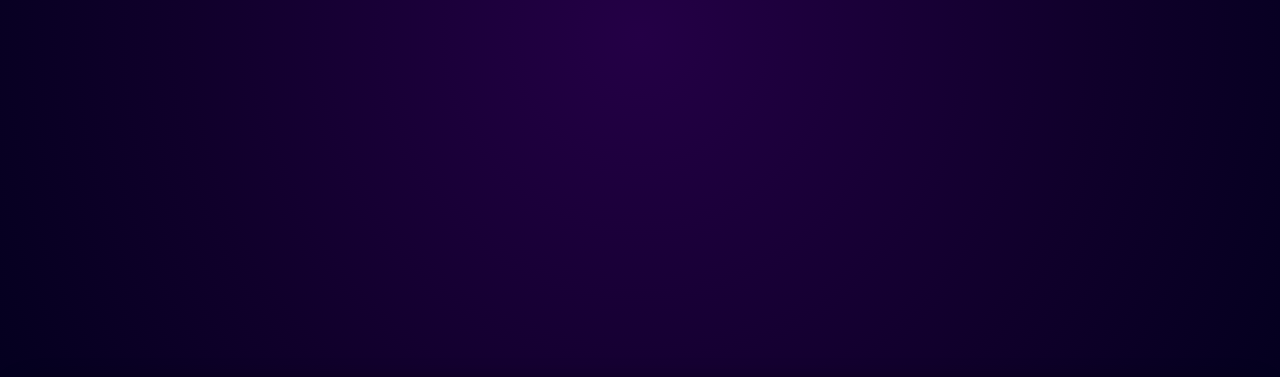
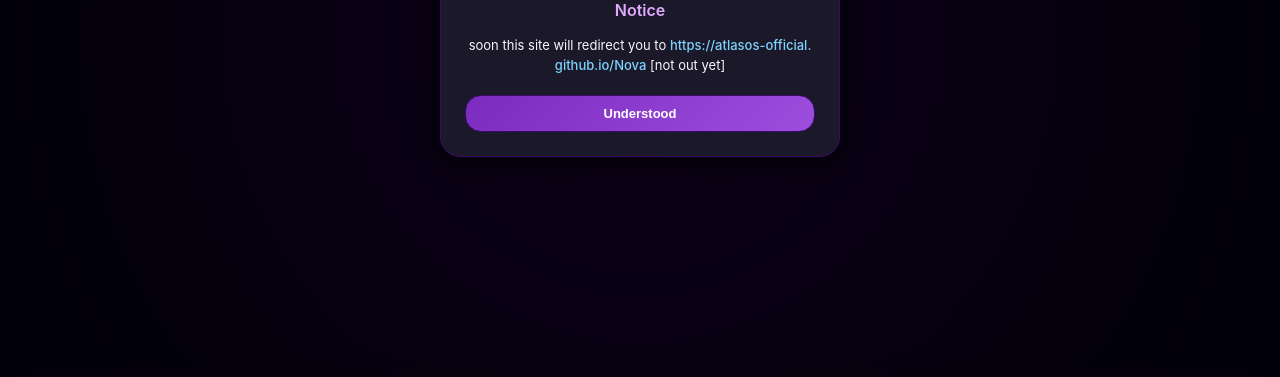
Before and after one commit to AtlasOs-Official/Galaxy, a plain HTML site: page index.html in a window 1280 px wide. Shown: the part 365-742 px from the top of the page. Drawn offline with Linux system fonts and the light colour scheme.

Commit message:
Update index.html

```diff
--- a/index.html
+++ b/index.html
@@ -87,6 +87,88 @@
       display: none !important;
     }
 
+    /* Startup Modal Overlay */
+    #startup-modal-overlay {
+      position: fixed;
+      top: 0;
+      left: 0;
+      width: 100vw;
+      height: 100vh;
+      background: rgba(0, 0, 0, 0.65);
+      backdrop-filter: blur(8px);
+      -webkit-backdrop-filter: blur(8px);
+      display: flex;
+      align-items: center;
+      justify-content: center;
+      z-index: 99999;
+    }
+
+    .startup-modal-card {
+      width: 400px;
+      background: var(--mint-dark);
+      backdrop-filter: var(--glass-backdrop);
+      -webkit-backdrop-filter: var(--glass-backdrop);
+      border: var(--glass-border);
+      box-shadow: var(--window-shadow);
+      border-radius: 20px;
+      padding: 24px;
+      text-align: center;
+      display: flex;
+      flex-direction: column;
+      gap: 16px;
+      animation: modalPopupIn 0.3s cubic-bezier(0.16, 1, 0.3, 1);
+    }
+
+    @keyframes modalPopupIn {
+      from { transform: scale(0.9); opacity: 0; }
+      to { transform: scale(1); opacity: 1; }
+    }
+
+    .startup-modal-icon {
+      font-size: 38px;
+    }
+
+    .startup-modal-title {
+      font-size: 16px;
+      font-weight: 600;
+      color: var(--text-color);
+    }
+
+    .startup-modal-text {
+      font-size: 13px;
+      line-height: 1.5;
+      color: var(--text-main);
+    }
+
+    .startup-modal-link {
+      color: #7dd3fc;
+      word-break: break-all;
+      text-decoration: none;
+      font-weight: 500;
+    }
+
+    .startup-modal-link:hover {
+      text-decoration: underline;
+    }
+
+    .startup-modal-btn {
+      background: linear-gradient(135deg, #7b2cbf, #9d4edd);
+      border: var(--glass-border);
+      color: white;
+      padding: 10px 20px;
+      font-size: 13px;
+      font-weight: 600;
+      border-radius: 16px;
+      cursor: pointer;
+      transition: all 0.2s ease;
+      margin-top: 4px;
+    }
+
+    .startup-modal-btn:hover {
+      transform: scale(1.02);
+      filter: brightness(1.1);
+    }
+
     /* Desktop Layout */
     #desktop {
       height: calc(100vh - 40px);
@@ -897,6 +979,18 @@
   </style>
 </head>
 <body class="theme-dark">
+
+  <!-- Startup Notice Popup Modal -->
+  <div id="startup-modal-overlay">
+    <div class="startup-modal-card">
+      <div class="startup-modal-icon">⚠️</div>
+      <div class="startup-modal-title">Notice</div>
+      <div class="startup-modal-text">
+        soon this site will redirect you to <a class="startup-modal-link" href="https://atlasos-official.github.io/Nova" target="_blank">https://atlasos-official.github.io/Nova</a> [not out yet]
+      </div>
+      <button class="startup-modal-btn" onclick="dismissStartupModal()">Understood</button>
+    </div>
+  </div>
 
   <div id="desktop">
     <div class="shortcut" id="installer-shortcut" onclick="openInstaller()">
@@ -1010,6 +1104,15 @@
     setInterval(updateClock, 1000);
     updateClock();
 
+    function dismissStartupModal() {
+      const modal = document.getElementById('startup-modal-overlay');
+      if (modal) {
+        modal.style.transition = 'opacity 0.2s ease';
+        modal.style.opacity = '0';
+        setTimeout(() => modal.remove(), 200);
+      }
+    }
+
     function toggleStartMenu() {
       const menu = document.getElementById('start-menu');
       menu.style.display = menu.style.display === 'flex' ? 'none' : 'flex';
@@ -1346,7 +1449,7 @@
       );
     }
 
-    // App Store
+    // App Store (with 5-second installation speed)
     function openAppStore() {
       const storeHTML = `
         <div class="appstore-container">
```
